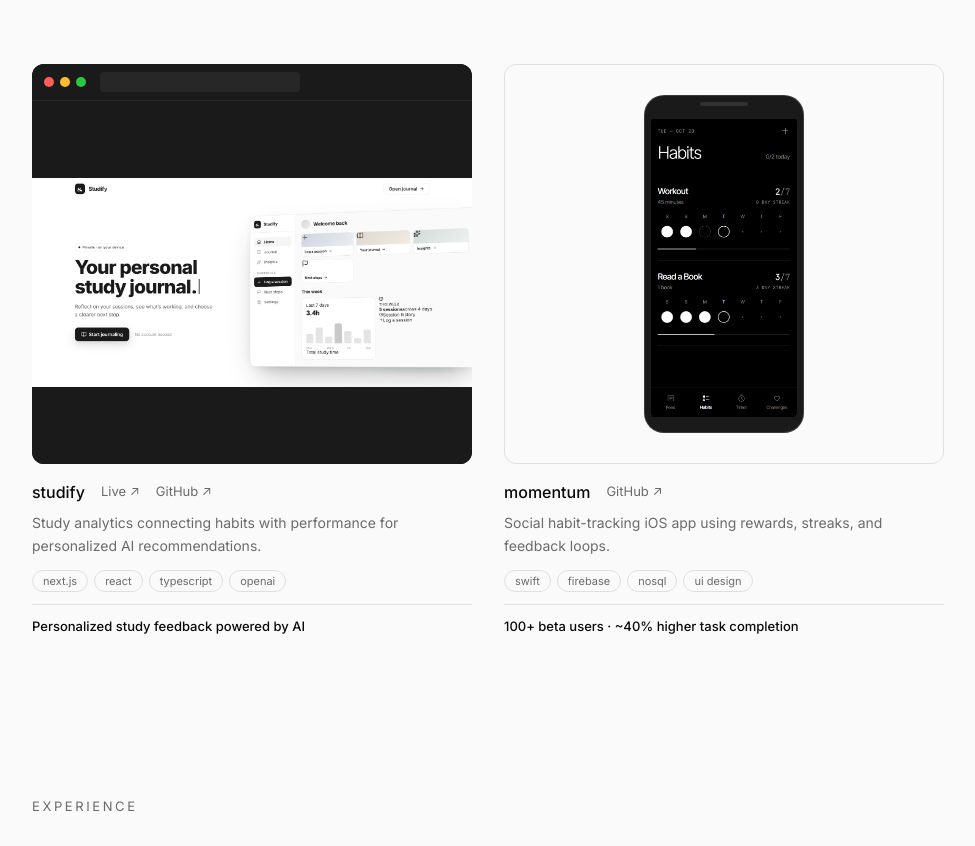
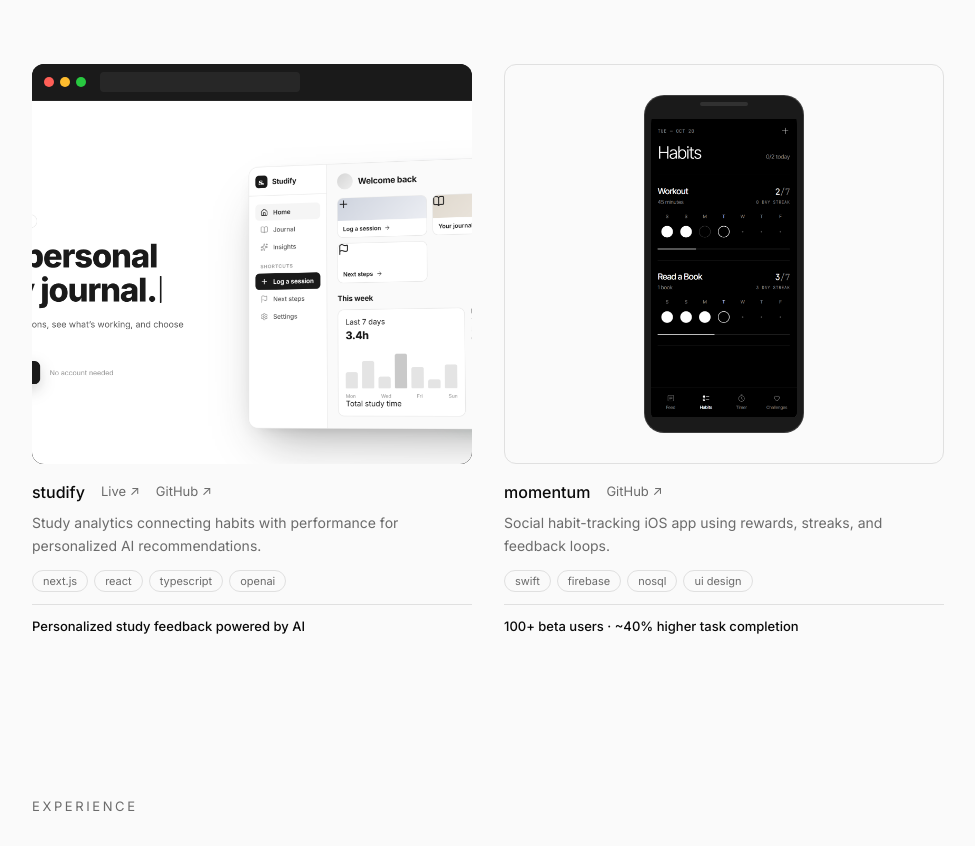
Before and after one commit to AndreTsoi/personal-site, a Next.js app in the folder nextapp/: page / in a window 1280 px wide. Shown: the part 825-1671 px from the top of the page, without its empty margins (152-1127 px from the left). Built offline with nearby package versions, Linux system fonts and the light colour scheme.

Commit message:
Fill Studify card with object-cover to match balanced layout

```diff
--- a/nextapp/src/components/Projects.tsx
+++ b/nextapp/src/components/Projects.tsx
@@ -109,7 +109,7 @@ export default function Projects() {
                   style={{ background: p.bg, height: 400 }}
                 >
                   <BrowserFrame>
-                    <Image src={p.image} alt={p.title} fill className="object-contain" />
+                    <Image src={p.image} alt={p.title} fill className="object-cover object-top" />
                   </BrowserFrame>
                 </a>
               ) : (
```
